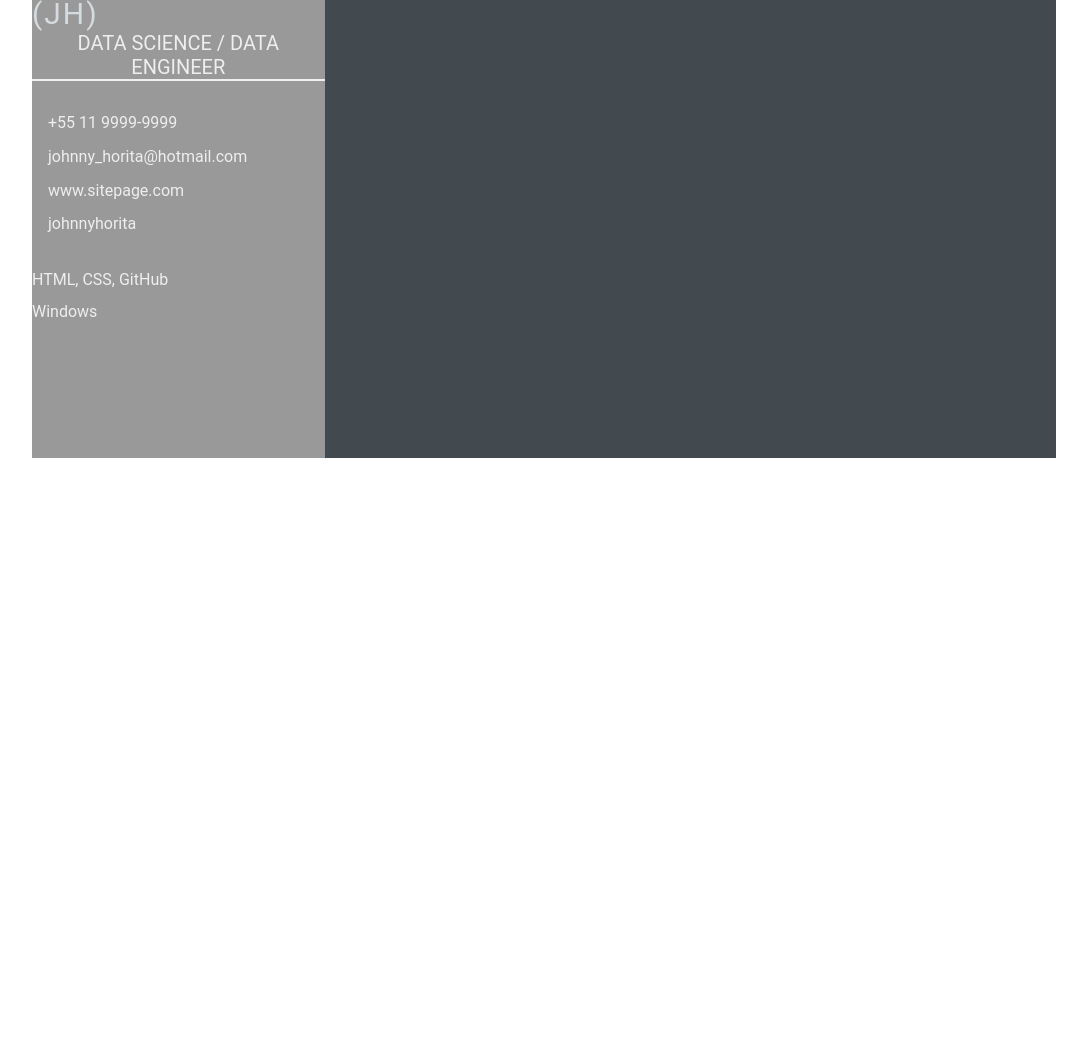
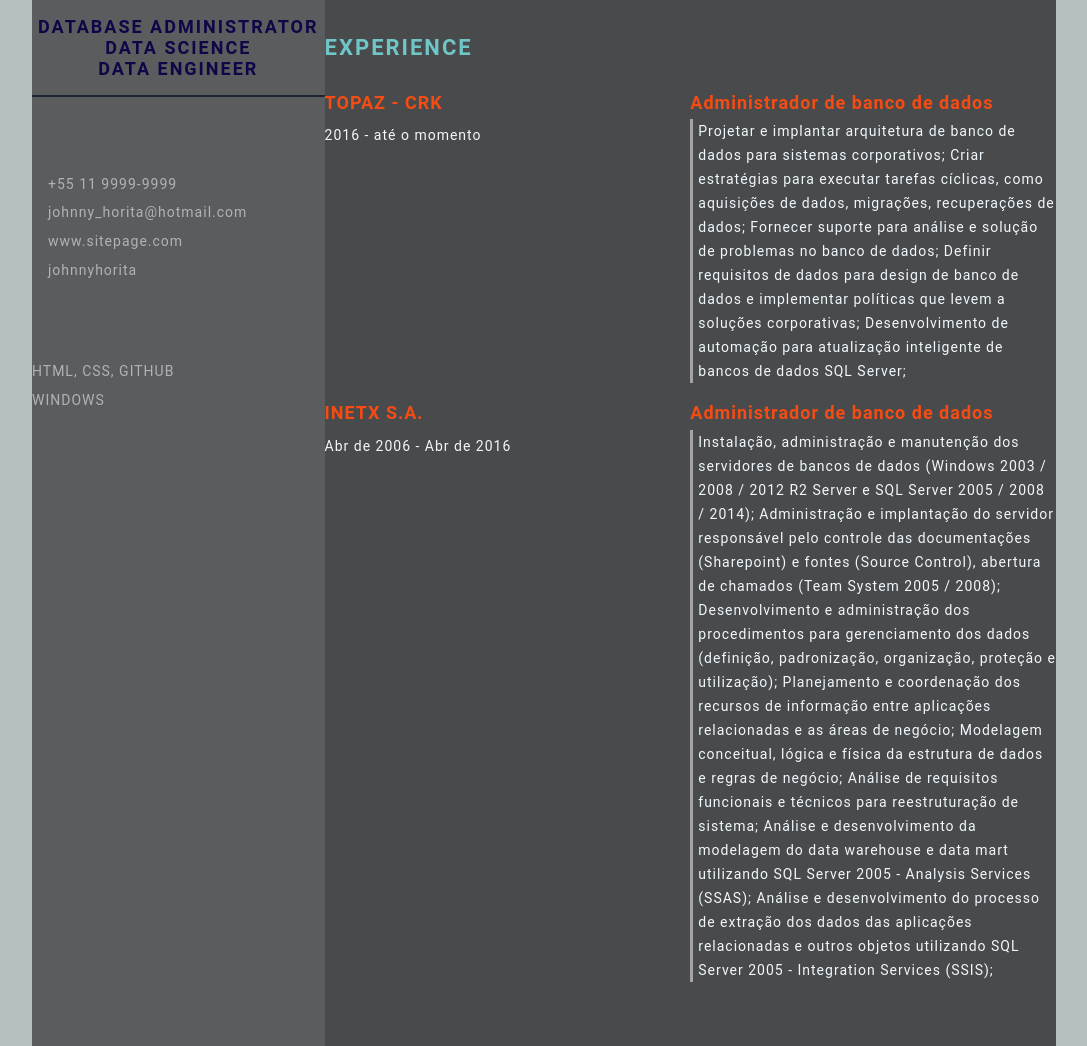
Before and after one commit to johnnyhorita/devweekgit.github.io, a plain HTML site: page index.html in a window 1280 px wide. Shown: the part 374-1420 px from the top of the page, without its empty margins (96-1183 px from the left). Before the commit the page ends 864 px from the top, so only its background shows below. Drawn offline with Linux system fonts and the light colour scheme.

Commit message:
Feature: Add Job Details (#4)
Add job detail
Alter CSS Style

Co-authored-by: johnny.horita <johnny.horita@crk.com.br>

```diff
--- a/css/old_style.css
+++ b/css/new_style.css
@@ -7,7 +7,7 @@
 }
 
 body {
-    background-color: #70c6c7;
+    background-color: #b5c0c1;
 }
 
 .resume-contents {
@@ -21,13 +21,13 @@ body {
 .left-section {
     grid-column: span 2;
     height: 100%;
-    background-color: #00204A;
+    background-color: #5b5c5d;
 }
 
 .right-section {
     grid-column: span 5;
     height: 100%;
-    background-color: #4B6982;
+    background-color: #484a4b;
     border-radius: 0px 60px 0px 0px;
 }
 
@@ -48,7 +48,7 @@ body {
 
 .name {
     color: #D6DBDF;
-    font-size: 22px;
+    font-size: 20px;
     letter-spacing: 2px;
     text-transform: uppercase;
     text-align: center;
@@ -57,8 +57,8 @@ body {
 }
 
 .profession {
-    color: #FDB44B;
-    font-size: 20px;
+    color: #0d0748;
+    font-size: 18px;
     text-transform: uppercase;
     text-align: center;
     letter-spacing: 2px;
@@ -68,7 +68,7 @@ body {
 
 /* .contact-info { border-bottom: 2px solid #1B2631; } */
 .left-title {
-    color: #FDB44B;
+    color: #5858d6;
     font-size: 20px;
     letter-spacing: 2px;
     text-transform: uppercase;
@@ -89,13 +89,13 @@ body {
     align-items: center;
     color: #d6dbdfaf;
     letter-spacing: 1px;
-    font-size: 18px;
+    font-size: 14px;
 }
 
 .contact-info ul li i,
 .references ul li i {
     padding-right: 1rem;
-    font-size: 16px;
+    font-size: 14px;
     color: #2E86C1;
 }
 
@@ -105,7 +105,7 @@ body {
 .skills ul li p {
     padding: .4rem 0;
     color: #d6dbdfaf;
-    font-size: 16px;
+    font-size: 14px;
     letter-spacing: 1px;
     display: flex;
     align-items: center;
@@ -122,7 +122,7 @@ body {
 }
 
 .referance-profession {
-    font-size: 16px;
+    font-size: 12px;
     color: #d6dbdfaf;
     letter-spacing: 1px;
     /* text-transform: uppercase; */
@@ -136,7 +136,7 @@ body {
 
 .right-title {
     color: #70C6C7;
-    font-size: 40px;
+    font-size: 22px;
     letter-spacing: 2px;
     text-transform: uppercase;
     font-weight: bold;
@@ -150,7 +150,7 @@ body {
     padding-bottom: 2rem;
 }
 .about-me-contents {
-    font-size: 18px;
+    font-size: 16px;
     letter-spacing: 1px;
     line-height: 2rem;
     color: #F1F8FD;
@@ -168,18 +168,18 @@ body {
 .exp-company-name,
 .education-school-name,
 .awards-company-name {
-    font-size: 25px;
+    font-size: 18px;
     font-weight: bold;
     text-transform: uppercase;
     letter-spacing: 1px;
-    color: #FDB44B;
+    color: #f54c14;
     padding-bottom: .4rem;
 }
 
 .exp-time-period,
 .educationp-time-period,
 .awards-time-period {
-    font-size: 18px;
+    font-size: 14px;
     letter-spacing: 1px;
     line-height: 2rem;
 }
@@ -187,18 +187,18 @@ body {
 .exp-position,
 .education-subject,
 .awards-name {
-    font-size: 25px;
+    font-size: 18px;
     font-weight: bold;
-    text-transform: uppercase;
+    /* text-transform: uppercase; */
     letter-spacing: 1px;
-    color: #FDB44B;
+    color: #f54c14;
     padding-bottom: .4rem;
 }
 
 .exp-desc,
 .education-desc,
 .awards-desc {
-    font-size: 16px;
+    font-size: 14px;
     letter-spacing: 1px;
     line-height: 1.5rem;
     border-left: 3px solid #a5a3a3;
--- a/index.html
+++ b/index.html
@@ -6,7 +6,7 @@
     <meta name="viewport" content="width=device-width, initial-scale=1.0">
     <title>Johnny Horita - Curriculum Vitae</title>
 
-    <link rel="stylesheet" href="css/style.css">
+    <link rel="stylesheet" href="css/new_style.css">
 
 </head>
 <body>
@@ -16,7 +16,7 @@
                 <div class="profile">
                     <img class="profile-image" src="img/profile-image.png" alt="Profile image">
                         <p class="name">Johnny Horita (JH)</p>
-                        <p class="profession">Data Science / Data Engineer</p>
+                        <p class="profession">Database Administrator<br>Data Science<br>Data Engineer</p>
                 </div>
                 <div class="contact-info">
                     <p class="left-title">
@@ -48,6 +48,49 @@
                     </p>
                 </section>
             </div>
+
+        <section class="experience gap">
+            <div class="right-title">Experience</div>
+            <div class="experience-contents">
+                <div class="exp-left">
+                    <p class="exp-company-name">Topaz - CRK</p>
+                    <p class="exp-time-period">2016 - até o momento </p>
+                </div>
+                <div class="exp-right">
+                    <p class="exp-position">Administrador de banco de dados</p>
+                    <p class="exp-desc">Projetar e implantar arquitetura de banco de dados para sistemas corporativos;
+                        Criar estratégias para executar tarefas cíclicas, como aquisições de dados, migrações, recuperações de dados;
+                        Fornecer suporte para análise e solução de problemas no banco de dados;
+                        Definir requisitos de dados para design de banco de dados e implementar políticas que levem a soluções corporativas;
+                        Desenvolvimento de automação para atualização inteligente de bancos de dados SQL Server;
+                        </p>
+                        <br>
+                </div>
+                <div class="exp-left">
+                    <p class="exp-company-name">Inetx S.A.</p>
+                    <p class="exp-time-period">Abr de 2006 - Abr de 2016</p>
+                </div>
+                <div class="exp-right">
+                    <p class="exp-position">Administrador de banco de dados</p>
+                    <p class="exp-desc">Instalação, administração e manutenção dos servidores de bancos de dados (Windows 2003 / 2008 / 2012 R2 Server e SQL Server 2005 / 2008 / 2014);
+                        Administração e implantação do servidor responsável pelo controle das
+                        documentações (Sharepoint) e fontes (Source Control), abertura de chamados (Team
+                        System 2005 / 2008);
+                        Desenvolvimento e administração dos procedimentos para gerenciamento dos dados
+                        (definição, padronização, organização, proteção e utilização);
+                        Planejamento e coordenação dos recursos de informação entre aplicações
+                        relacionadas e as áreas de negócio;
+                        Modelagem conceitual, lógica e física da estrutura de dados e regras de negócio;
+                        Análise de requisitos funcionais e técnicos para reestruturação de sistema;
+                        Análise e desenvolvimento da modelagem do data warehouse e data mart utilizando
+                        SQL Server 2005 - Analysis Services (SSAS);
+                        Análise e desenvolvimento do processo de extração dos dados das aplicações
+                        relacionadas e outros objetos utilizando SQL Server 2005 - Integration Services (SSIS);
+                        </p>
+                </div>
+
+            </div>
+        </section>
         </section>
 
 
```
